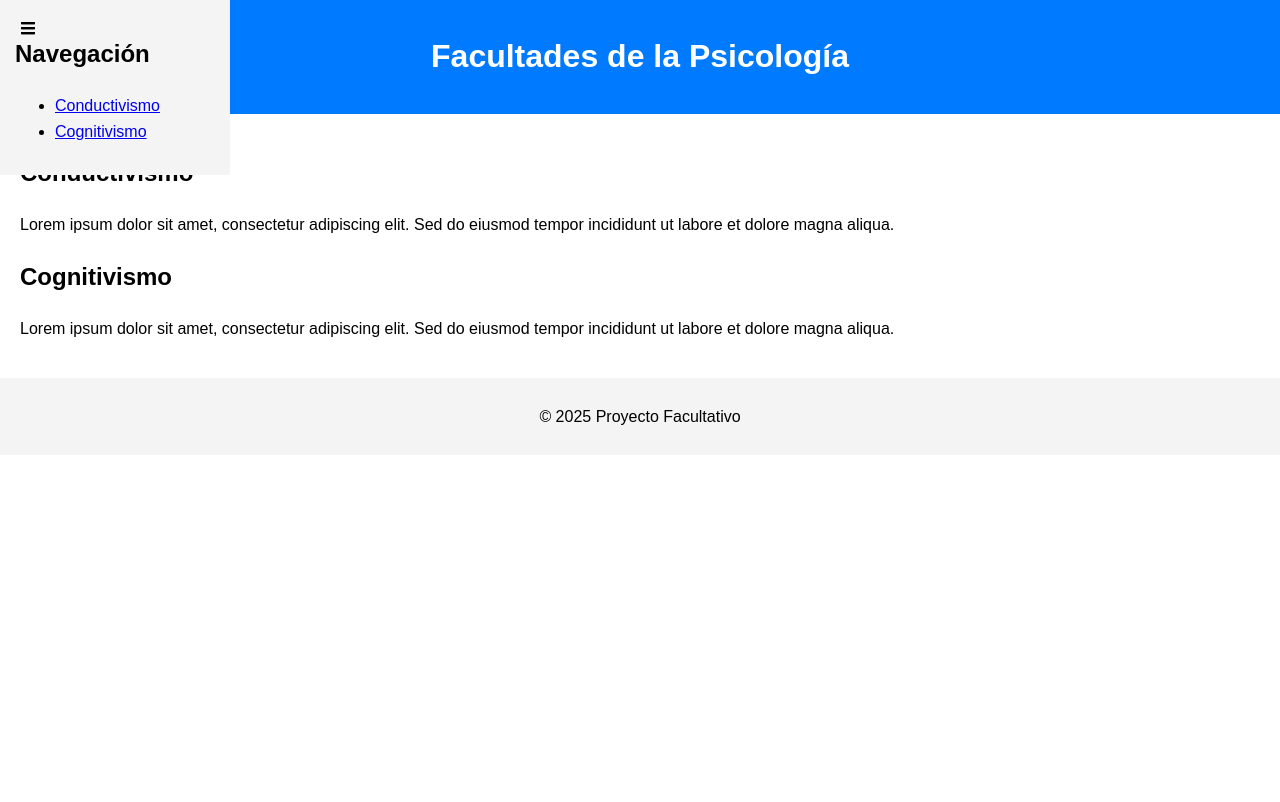
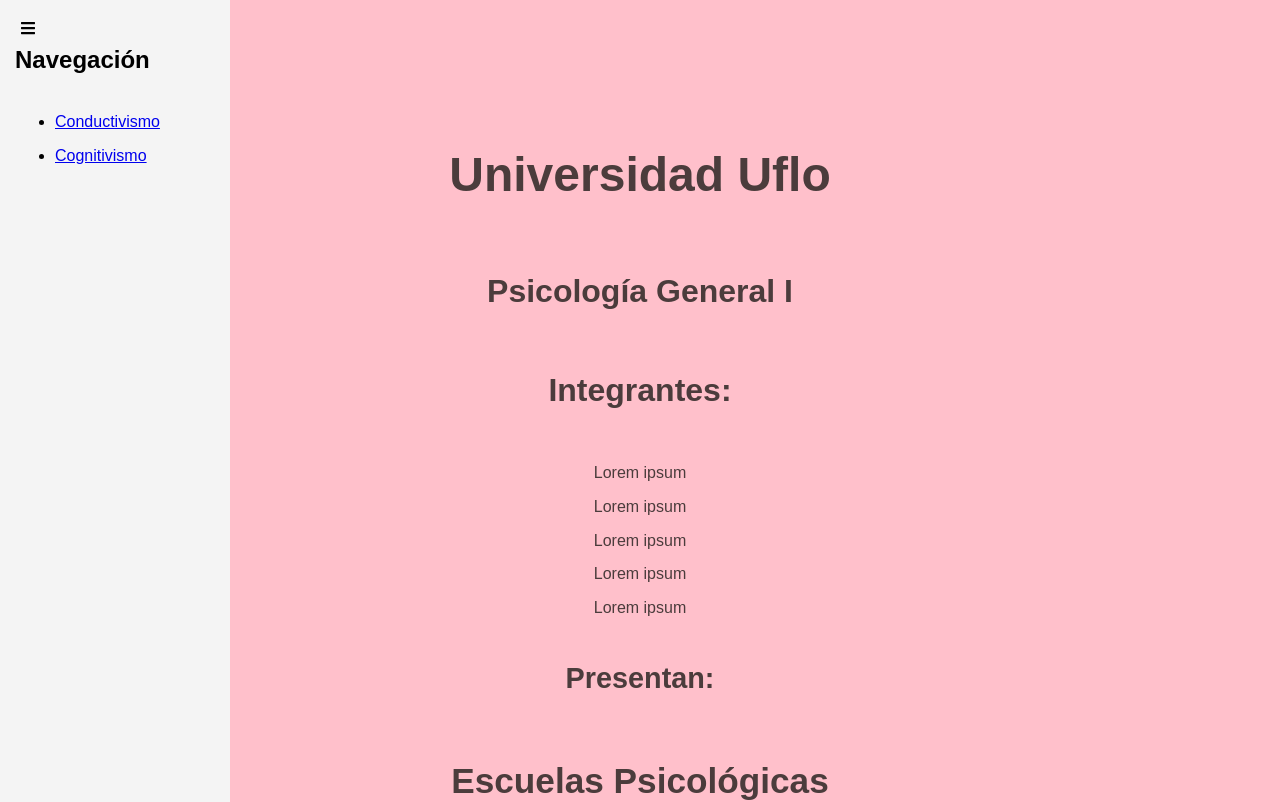
Before and after one commit to ruggeeee/EscuelasDeLaPsicologia, a React (Create React App) app: page / in a window 1280 px wide. Shown: the top 802 px of the page. Built offline with nearby package versions, Linux system fonts and the light colour scheme.

Commit message:
first commit

```diff
--- a/src/App.css
+++ b/src/App.css
@@ -1,43 +1,86 @@
 body {
     font-family: Arial, sans-serif;
-    line-height: 1.6;
-    margin: 0;
-    padding: 0;
+    line-height: 2.1;
+    margin: 0; /* Eliminar márgenes del cuerpo */
+    padding: 0; /* Eliminar padding del cuerpo */
 }
 
 .App {
     display: flex;
     flex-direction: column; /* Cambiar a columnas */
+    height: 100vh; /* Asegurar que ocupe toda la altura de la ventana */
 }
 
-
-
+/* Estilos del sidebar */
 .sidebar {
     width: 200px;
     background: #f4f4f4;
     padding: 15px;
     position: fixed; /* Fijar la barra lateral */
+    height: 100%; /* Asegurar que ocupe toda la altura de la página */
+    top: 0; /* Asegurar que esté alineada en la parte superior */
+    z-index: 10; /* Asegurar que esté por encima del fondo rosa */
 }
 
-
-
-.content {
-    flex: 1;
-    padding: 20px;
-    margin-left: 0; /* Sin margen para que ocupe el espacio completo */
+header {
+    background: pink; /* Cambiar el fondo a rosa */
+    color: #4B3C3C; /* Cambiar el color del texto a marrón oscuro */
+    padding: 93px 0; /* Ajustar padding a 93px */
+    text-align: center; /* Centrar el texto */
+    position: relative; /* Cambiar a posición relativa */
+    height: 100vh; /* Asegurar que ocupe toda la altura de la ventana */
 }
 
+.fade {
+    transition: opacity 0.5s ease-in-out;
+}
 
+.hidden {
+    opacity: 0;
+}
 
-header {
-    background: #007bff;
-    color: #fff;
-    padding: 10px 0;
-    text-align: center;
+header h2 {
+    font-size: 2.5em; /* Tamaño del título Universidad UFLO */
+    font-weight: bold; /* Negrita */
+}
+
+header h3 {
+    font-size: 2em; /* Tamaño del subtítulo */
+}
+
+header ul {
+    list-style-type: none; /* Sin viñetas */
+    padding: 0; /* Sin padding */
 }
 
 footer {
     text-align: center;
     padding: 10px 0;
     background: #f4f4f4;
+    position: absolute; /* Asegurar que el pie de página esté al final */
+    bottom: 0; /* Asegurar que esté al final de la página */
+    width: 100%; /* Asegurar que ocupe todo el ancho */
 }
+
+.cover {
+    display: flex;
+    flex-direction: column;
+    justify-content: center;
+    align-items: center;
+    height: 100vh; /* Ocupa toda la altura de la ventana */
+    background-color: pink; /* Cambiar el color de fondo a rosa */
+    text-align: center; /* Centrar el texto */
+}
+
+.cover h1 {
+    font-size: 2.5em; /* Tamaño del título */
+}
+
+.cover h2 {
+    font-size: 1.5em; /* Tamaño del subtítulo */
+}
+
+.cover ul {
+    list-style-type: none; /* Sin viñetas */
+    padding: 0; /* Sin padding */
+}
--- a/src/App.js
+++ b/src/App.js
@@ -1,6 +1,7 @@
 import React, { useState } from 'react';
 import Sidebar from './components/Sidebar';
 import Content from './components/Content';
+import FadingHeader from './components/FadingHeader';
 import './App.css';
 
 const App = () => {
@@ -12,16 +13,12 @@
 
     return (
         <div className="App">
-            {isSidebarVisible && <Sidebar toggleSidebar={toggleSidebar} />}
-            <header>
-                <h1>Facultades de la Psicología</h1>
-            </header>
+            <Sidebar toggleSidebar={toggleSidebar} isVisible={isSidebarVisible} />
+            <FadingHeader />
             <main>
                 <Content toggleSidebar={toggleSidebar} />
             </main>
-            <footer>
-                <p>&copy; 2025 Proyecto Facultativo</p>
-            </footer>
+            {/* Footer removed as per request */}
         </div>
     );
 };
--- a/src/components/Content.js
+++ b/src/components/Content.js
@@ -1,13 +1,10 @@
 import React from 'react';
 import { FaBars } from 'react-icons/fa'; // Importar el ícono
 
-
 const Content = ({ toggleSidebar }) => {
-
     return (
         <div className="content">
             <FaBars style={{ position: 'fixed', top: '20px', left: '20px', cursor: 'pointer' }} onClick={toggleSidebar} /> {/* Ícono para mostrar/ocultar */}
-
             <section id="conductivismo">
                 <h2>Conductivismo</h2>
                 <p>Lorem ipsum dolor sit amet, consectetur adipiscing elit. Sed do eiusmod tempor incididunt ut labore et dolore magna aliqua.</p>
--- /dev/null
+++ b/src/components/FadingHeader.css
@@ -0,0 +1,7 @@
+.fade {
+    transition: opacity 0.5s ease-in-out;
+}
+
+.hidden {
+    opacity: 0;
+}
--- /dev/null
+++ b/src/components/FadingHeader.js
@@ -0,0 +1,40 @@
+import React, { useState, useEffect } from 'react';
+import './FadingHeader.css'; // Asegúrate de que este archivo exista
+
+const FadingHeader = () => {
+    const [opacity, setOpacity] = useState(1);
+
+    const handleScroll = () => {
+        const scrollY = window.scrollY;
+        const newOpacity = Math.max(0, 1 - scrollY / 300); // Cambiar la opacidad gradualmente
+        setOpacity(newOpacity);
+    };
+
+    useEffect(() => {
+        window.addEventListener('scroll', handleScroll);
+        return () => {
+            window.removeEventListener('scroll', handleScroll);
+        };
+    }, []);
+
+    return (
+        <header style={{ background: 'pink', height: '100vh', textAlign: 'center' }}>
+            <h1 style={{ color: '#4B3C3C', fontSize: '3em', fontWeight: 'bold', opacity }}>Universidad Uflo</h1>
+            <div style={{ textAlign: 'center', color: '#4B3C3C', marginTop: '20px' }}>
+                <h2 style={{ fontSize: '2em', fontWeight: 'bold', opacity }}>Psicología General I</h2>
+                <h3 style={{ fontSize: '2.0em', opacity }}>Integrantes:</h3>
+                <ul style={{ padding: '0', listStyleType: 'none' }}>
+                    <li style={{ opacity }}>Lorem ipsum</li>
+                    <li style={{ opacity }}>Lorem ipsum</li>
+                    <li style={{ opacity }}>Lorem ipsum</li>
+                    <li style={{ opacity }}>Lorem ipsum</li>
+                    <li style={{ opacity }}>Lorem ipsum</li>
+                </ul>
+                <h2 style={{ fontSize: '1.8em', opacity }}>Presentan:</h2>
+                <h3 style={{ fontSize: '2.2em', opacity }}>Escuelas Psicológicas</h3>
+            </div>
+        </header>
+    );
+};
+
+export default FadingHeader;
--- a/src/components/Sidebar.js
+++ b/src/components/Sidebar.js
@@ -1,9 +1,11 @@
 import React from 'react';
 import { FaBars } from 'react-icons/fa'; // Importar el ícono
 
-const Sidebar = ({ toggleSidebar }) => {
+const Sidebar = ({ toggleSidebar, isVisible }) => {
+
     return (
-        <div className="sidebar">
+        <div className={`sidebar ${isVisible ? '' : 'hidden'}`}>
+
             <h2>Navegación</h2>
             <ul>
                 <li><a href="#conductivismo">Conductivismo</a></li>
```
